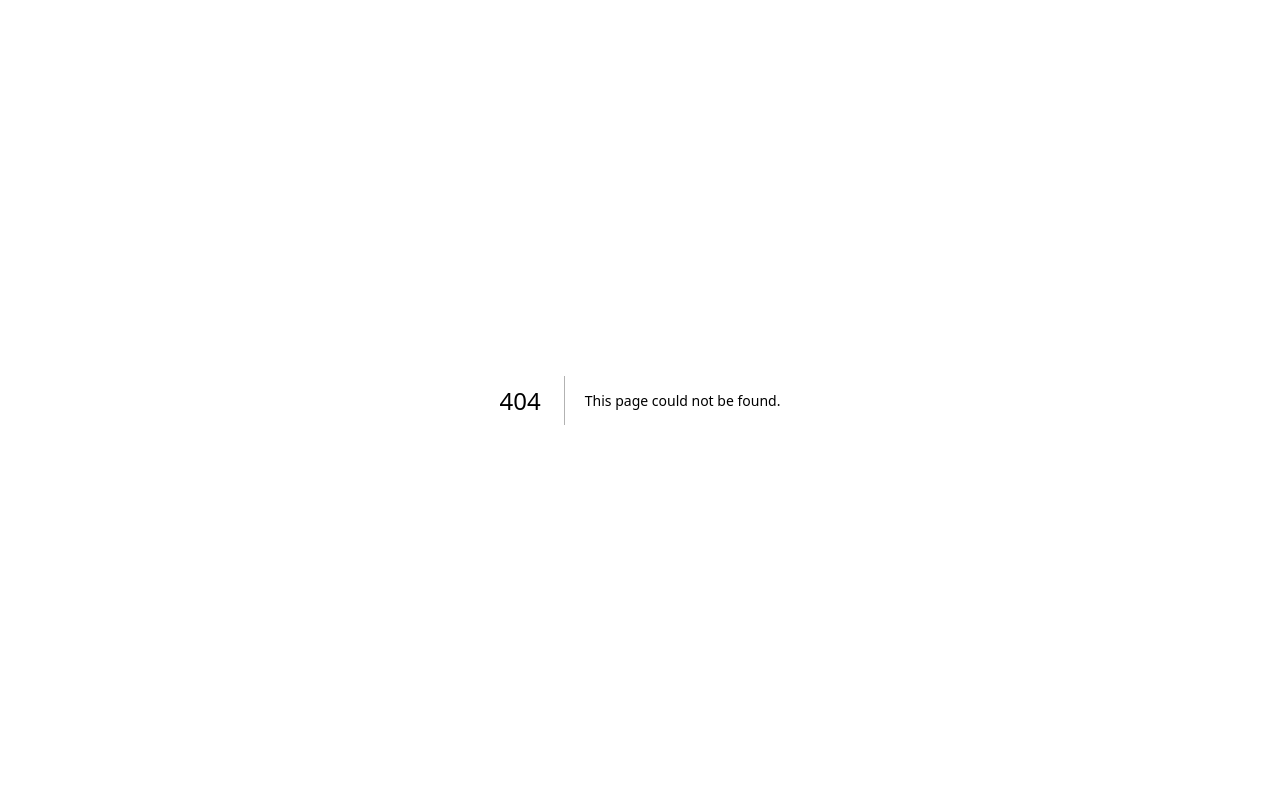
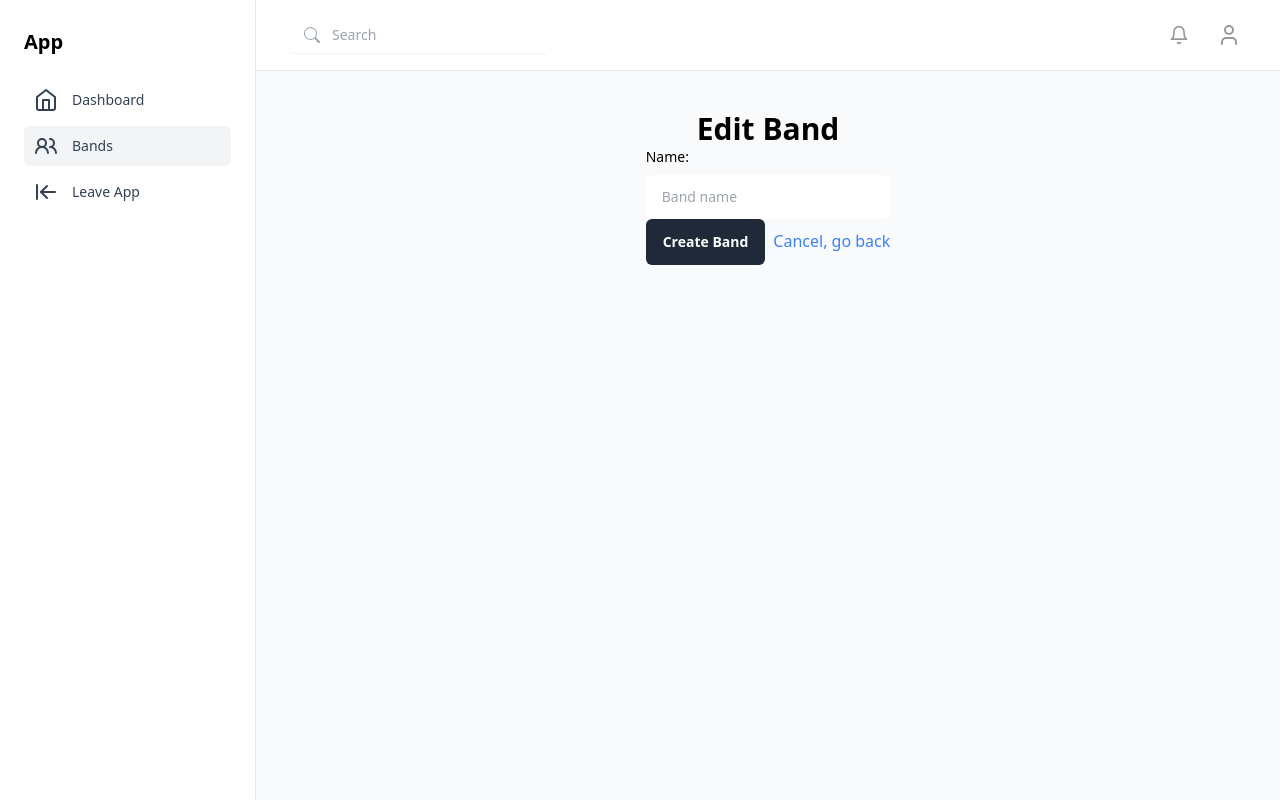
Before and after one commit to house9/nextjs-server-action-crud, a Next.js app: page /bands/1/edit in a window 1280 px wide. Before the commit this address had no page. Built offline with nearby package versions, Linux system fonts and the light colour scheme; no server answers; the database is empty.

Commit message:
implement edit band

```diff
--- a/src/app/(application-layout)/bands/(index)/Row.tsx
+++ b/src/app/(application-layout)/bands/(index)/Row.tsx
@@ -1,6 +1,7 @@
 import { Band } from "@prisma/client";
 import { deleteBand } from "../server-actions";
 import SubmitButton from "@/components/SubmitButton";
+import Link from "next/link";
 
 type BandWithCount = Band & { _count: { albums: number } };
 
@@ -18,10 +19,16 @@ export const Row = ({ band }: Props) => {
         {band._count.albums}
       </td>
       <td className="px-6 py-4 whitespace-nowrap text-right text-sm font-medium">
-        <form action={deleteBand}>
+        <form action={deleteBand} className="inline-block">
           <input type="hidden" name="id" value={band.id} />
           <SubmitButton name="Delete" kind="error" displayMessage={false} />
         </form>
+        <Link
+          className="ml-2 py-3 px-4 inline-flex justify-center items-center gap-2 rounded-md bg-blue-100 border border-transparent font-semibold text-blue-500 hover:text-white hover:bg-blue-100 focus:outline-none focus:ring-2 ring-offset-white focus:ring-blue-500 focus:ring-offset-2 transition-all text-sm dark:focus:ring-offset-gray-800"
+          href={`/bands/${band.id}/edit`}
+        >
+          Edit
+        </Link>
       </td>
     </tr>
   );
--- /dev/null
+++ b/src/app/(application-layout)/bands/[id]/edit/page.tsx
@@ -0,0 +1,28 @@
+import { prisma } from "@/prisma";
+import Form from "../../components/Form";
+import { updateBand } from "../../server-actions";
+
+type Props = {
+  params: {
+    id: string;
+  };
+};
+
+export default async function EditBand({ params: { id } }: Props) {
+  console.log(
+    `  render: EditBand: app/(application-layout)/bands/[id]/edit/page.tsx, ${id}`
+  );
+
+  const band = await prisma.band.findUnique({
+    where: { id },
+  });
+
+  // throw 404 if band not found
+
+  return (
+    <div className="flex flex-col items-center justify-center">
+      <h1 className="text-3xl font-bold">Edit Band</h1>
+      <Form action={updateBand} band={band!} />
+    </div>
+  );
+}
--- a/src/app/(application-layout)/bands/components/Form.tsx
+++ b/src/app/(application-layout)/bands/components/Form.tsx
@@ -2,16 +2,23 @@
 
 // @ts-ignore
 import { experimental_useFormState as useFormState } from "react-dom";
-import { createBand } from "../server-actions";
+import { createBand, updateBand } from "../server-actions";
 import FieldError from "./FieldError";
 import SubmitButton from "@/components/SubmitButton";
+import Link from "next/link";
+import { Band } from "@prisma/client";
 
-export default function Form() {
+type Props = {
+  action: typeof createBand | typeof updateBand;
+  band?: Band;
+};
+
+export default function Form({ action, band }: Props) {
   console.log(
     "  render: Form: app/(application-layout)/bands/components/Form.tsx"
   );
 
-  const [state, formAction] = useFormState(createBand, {});
+  const [state, formAction] = useFormState(action, {});
 
   return (
     <form action={formAction}>
@@ -19,16 +26,21 @@ export default function Form() {
         htmlFor="name"
         className="block text-sm font-medium mb-2 dark:text-white"
       >
-        Name
+        Name:
       </label>
       <input
         type="text"
         name="name"
         className="py-3 px-4 block w-full border-gray-200 rounded-md text-sm focus:border-blue-500 focus:ring-blue-500 dark:bg-slate-900 dark:border-gray-700 dark:text-gray-400"
         placeholder="Band name"
+        defaultValue={band?.name}
       />
       <FieldError field="name" payload={state} />
-      <SubmitButton name="Create Band" />
+      <SubmitButton name={band ? "Save Changes" : "Create Band"} />
+      <Link className="ml-2 text-blue-500" href="/bands">
+        Cancel, go back
+      </Link>
+      {band && <input type="hidden" name="id" value={band.id} />}
     </form>
   );
 }
--- a/src/app/(application-layout)/bands/new/page.tsx
+++ b/src/app/(application-layout)/bands/new/page.tsx
@@ -1,4 +1,5 @@
 import Form from "../components/Form";
+import { createBand } from "../server-actions";
 
 export default function NewBand() {
   console.log("  render: NewBand: app/(application-layout)/bands/new/page.tsx");
@@ -6,7 +7,7 @@ export default function NewBand() {
   return (
     <div className="flex flex-col items-center justify-center">
       <h1 className="text-3xl font-bold">New Band</h1>
-      <Form />
+      <Form action={createBand} />
     </div>
   );
 }
--- a/src/app/(application-layout)/bands/server-actions.ts
+++ b/src/app/(application-layout)/bands/server-actions.ts
@@ -11,6 +11,10 @@ const createSchema = z.object({
   name: z
     .string({ required_error: "`name` param is missing" })
     .nonempty({ message: "Name is required" }),
+});
+
+const updateSchema = createSchema.extend({
+  id: z.string({ required_error: "`id` param is missing" }),
 });
 
 export async function createBand(_prevState: any, params: FormData) {
@@ -33,6 +37,29 @@ export async function createBand(_prevState: any, params: FormData) {
   redirect("/bands");
 }
 
+export async function updateBand(_prevState: any, params: FormData) {
+  const { success, error, data } = safeParse(updateSchema, params);
+  console.log("  updateBand", { success, error, data });
+
+  if (!success) {
+    return {
+      success: false,
+      errors: error,
+      data: null,
+    };
+  }
+
+  const input = data as Prisma.BandCreateInput;
+  const band = await prisma.band.update({
+    where: { id: input.id },
+    data: input,
+  });
+  console.log("  updateBand", band.id);
+
+  revalidatePath("/bands");
+  redirect("/bands");
+}
+
 export async function deleteBand(params: FormData) {
   const bandId = params.get("id") as string;
   console.log("  deleteBand", bandId);
```
